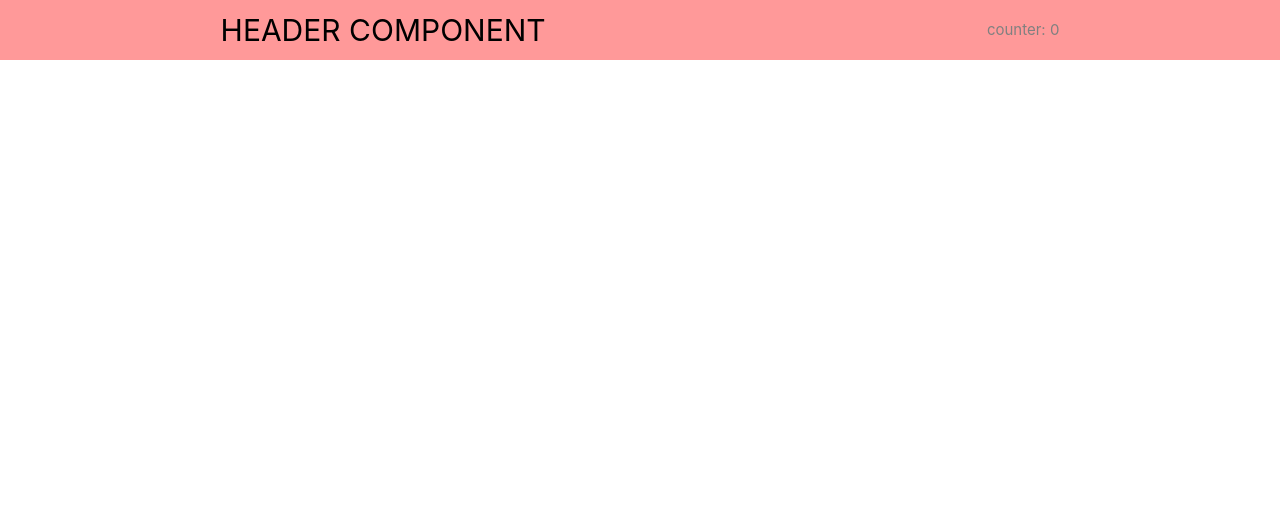
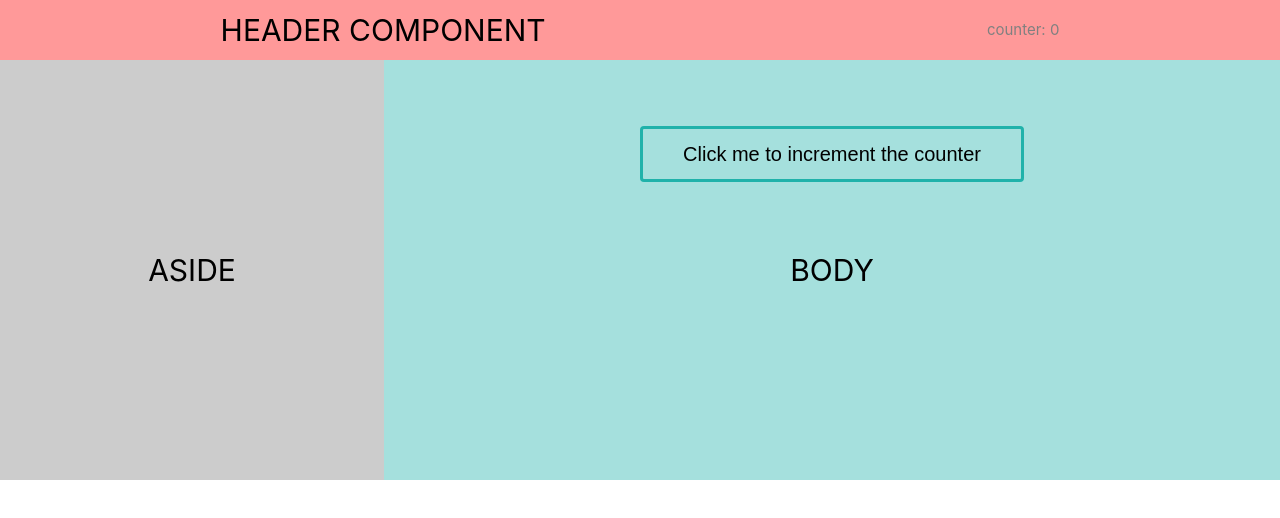
Before and after one commit to harshdeepsingh3341/bootcamp, a React (Create React App) app in the folder introduction_to_reactjs/exercise/: page / in a window 1280 px wide. Shown: the top 518 px of the page. Built offline with nearby package versions, Linux system fonts and the light colour scheme.

Commit message:
added complete main component with 2 children components for aside and body

```diff
--- a/introduction_to_reactjs/exercise/src/App.js
+++ b/introduction_to_reactjs/exercise/src/App.js
@@ -1,12 +1,14 @@
 import React, { Component } from 'react';
 import './App.css';
-import Header from "./components/header-component/Header"
+import Header from "./components/header-component/Header";
+import Main from "./components/main-component/Main";
 
 class App extends Component {
   render() {
     return (
       <div className="App">
-        <Header></Header>
+          <Header></Header>
+          <Main></Main>
       </div>
     );
   }
--- a/introduction_to_reactjs/exercise/src/components/header-component/Header.js
+++ b/introduction_to_reactjs/exercise/src/components/header-component/Header.js
@@ -3,8 +3,8 @@ import './header.css';
 
 class Header extends Component{
 
-    constructor() {
-        super();
+    constructor(props) {
+        super(props);
         this.state = {
             counter: 0
         }
--- a/introduction_to_reactjs/exercise/src/components/main-component/Main.js
+++ b/introduction_to_reactjs/exercise/src/components/main-component/Main.js
@@ -1,16 +1,19 @@
 import React, { Component } from 'react';
-import './main'
+import './main.css';
+import Aside from "./components/aside-component/Aside";
+import Body from './components/body-component/Body';
 
-class Main{
-    constructor(){
-        super();
+class Main extends Component{
+    constructor(props){
+        super(props);
         this.state = {};
     }
 
     render(){
         return (
             <div className="main-component">
-
+                <Aside></Aside>
+                <Body></Body>
             </div>
         )
     }
--- a/introduction_to_reactjs/exercise/src/components/main-component/components/aside-component/Aside.js
+++ b/introduction_to_reactjs/exercise/src/components/main-component/components/aside-component/Aside.js
@@ -0,0 +1,20 @@
+import React,{Component} from 'react';
+import './aside.css';
+
+class Aside extends Component {
+    constructor(props){
+        super(props);
+        this.state = {};
+    }
+
+    render(){
+        return (
+            <div className='aside-component'>
+                <p>ASIDE</p>
+            </div>
+        );
+    }
+}
+
+
+export default Aside;
--- /dev/null
+++ b/introduction_to_reactjs/exercise/src/components/main-component/components/aside-component/aside.css
@@ -0,0 +1,4 @@
+.aside-component{
+    background-color: rgba(128,128,128,0.4);
+    flex-basis: 30%;
+}
--- /dev/null
+++ b/introduction_to_reactjs/exercise/src/components/main-component/components/body-component/Body.js
@@ -0,0 +1,20 @@
+import React, {Component} from 'react';
+import './body.css';
+
+class Body extends Component{
+    constructor(props){
+        super(props);
+        this.state = {};
+    }
+
+    render(){
+        return (
+            <div className='body-component'>
+                <p>BODY</p>
+                <button>Click me to increment the counter</button>
+            </div>
+        );
+    }
+}
+
+export default Body;
--- /dev/null
+++ b/introduction_to_reactjs/exercise/src/components/main-component/components/body-component/body.css
@@ -0,0 +1,20 @@
+.body-component{
+    background-color: rgba(32,178,170,0.4);
+    flex-basis: 70%;
+}
+
+.body-component button{
+    line-height: 50px;
+    padding: 0 40px;
+    background-color: transparent;
+    border: 3px solid rgb(32,178,170);
+    border-radius: 4px;
+    outline: none;
+    font-size: 20px;
+    cursor: pointer;
+    transition: 0.3s;
+}
+
+.body-component button:active{
+    background-color: rgba(0,0,0,0.1);
+}
--- a/introduction_to_reactjs/exercise/src/components/main-component/main.css
+++ b/introduction_to_reactjs/exercise/src/components/main-component/main.css
@@ -0,0 +1,16 @@
+.main-component{
+    display: flex;
+    height: 70%;
+}
+
+.main-component div{
+    height: 100%;
+}
+
+.main-component div p{
+    margin: 0;
+    padding: 0;
+    position: relative;
+    top: 50%;
+    transform: translateY(-50%);
+}
```
